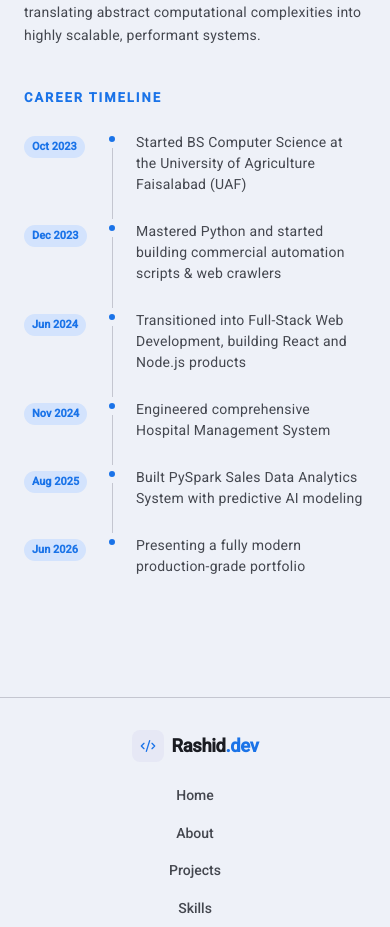
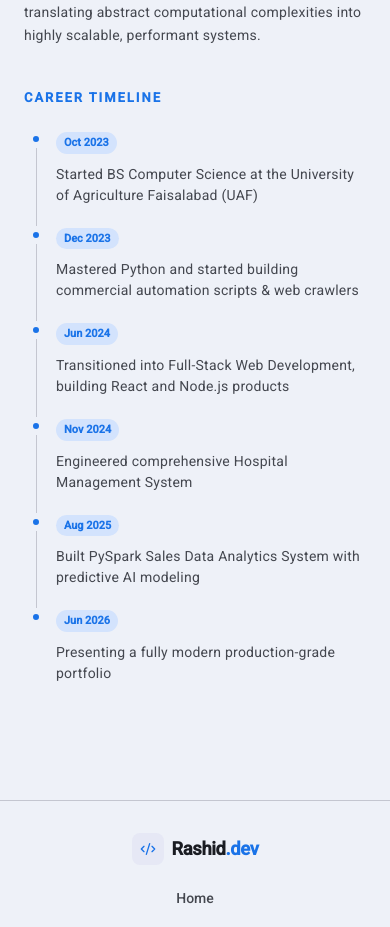
Before and after one commit to rashidkhan4067/Portfolio-, a React (Vite) app: page /about in a window 390 px wide. Shown: the part 881-1808 px from the top of the page. Built offline with nearby package versions, Linux system fonts and the light colour scheme; a web font is replaced by a local one.

Commit message:
fix: responsive layout issues in hero and career timeline

```diff
--- a/src/features/about/styles.module.css
+++ b/src/features/about/styles.module.css
@@ -172,13 +172,15 @@
 
 .timelineItem {
   display: grid;
-  grid-template-columns: 64px 24px 1fr;
+  grid-template-columns: 80px 24px 1fr;
   gap: 0.75rem;
   align-items: start;
 }
 
 .timelineYearCol {
   padding-top: 2px;
+  display: flex;
+  justify-content: flex-end;
 }
 
 .timelineYear {
@@ -191,6 +193,7 @@
   border-radius: 9999px;
   padding: 2px 8px;
   display: inline-block;
+  white-space: nowrap;
 }
 
 :global([data-theme='dark']) .timelineYear {
@@ -259,3 +262,27 @@
     margin: 0 auto;
   }
 }
+
+@media (max-width: 640px) {
+  .timelineItem {
+    grid-template-columns: 24px 1fr;
+    gap: 0.5rem;
+  }
+
+  .timelineYearCol {
+    grid-column: 2;
+    grid-row: 1;
+    justify-content: flex-start;
+  }
+
+  .timelineLine {
+    grid-column: 1;
+    grid-row: 1 / span 2;
+  }
+
+  .timelineContent {
+    grid-column: 2;
+    grid-row: 2;
+    padding-bottom: 1.25rem;
+  }
+}
--- a/src/features/hero/styles.module.css
+++ b/src/features/hero/styles.module.css
@@ -523,7 +523,6 @@
     line-height: 1.15;
     letter-spacing: -0.02em;
     margin-bottom: 4px; /* mb-1 gap: name -> subtitle */
-    white-space: nowrap;
   }
 
   .tagline {
@@ -543,7 +542,8 @@
   }
 
   .ctaRow {
-    flex-direction: row;
+    display: flex;
+    flex-flow: row wrap;
     align-items: center;
     width: 100%;
     gap: 12px; /* gap-3 */
@@ -552,14 +552,18 @@
   .primaryButton,
   .secondaryButton,
   .tonalButton {
-    flex: 1;
+    flex: 1 1 140px;
+    min-width: 130px;
+    white-space: nowrap;
     height: 40px;
     border-radius: 9999px;
     font-size: 13px;
     font-weight: 400; /* Reverted to regular to maintain two weights */
     padding: 0 1rem;
-    width: auto;
     position: relative;
+    display: inline-flex;
+    align-items: center;
+    justify-content: center;
   }
 
   .primaryButton {
```
